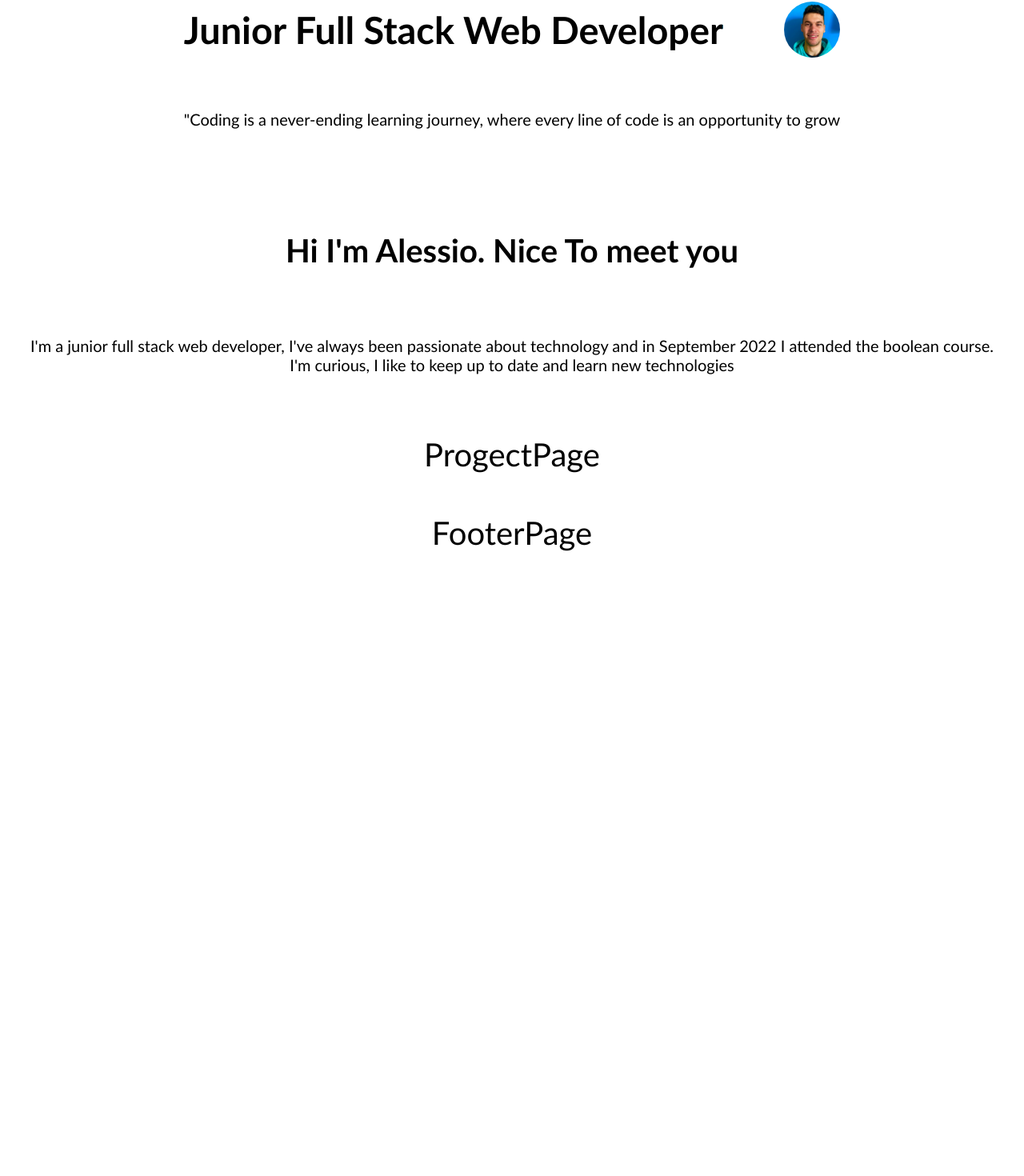
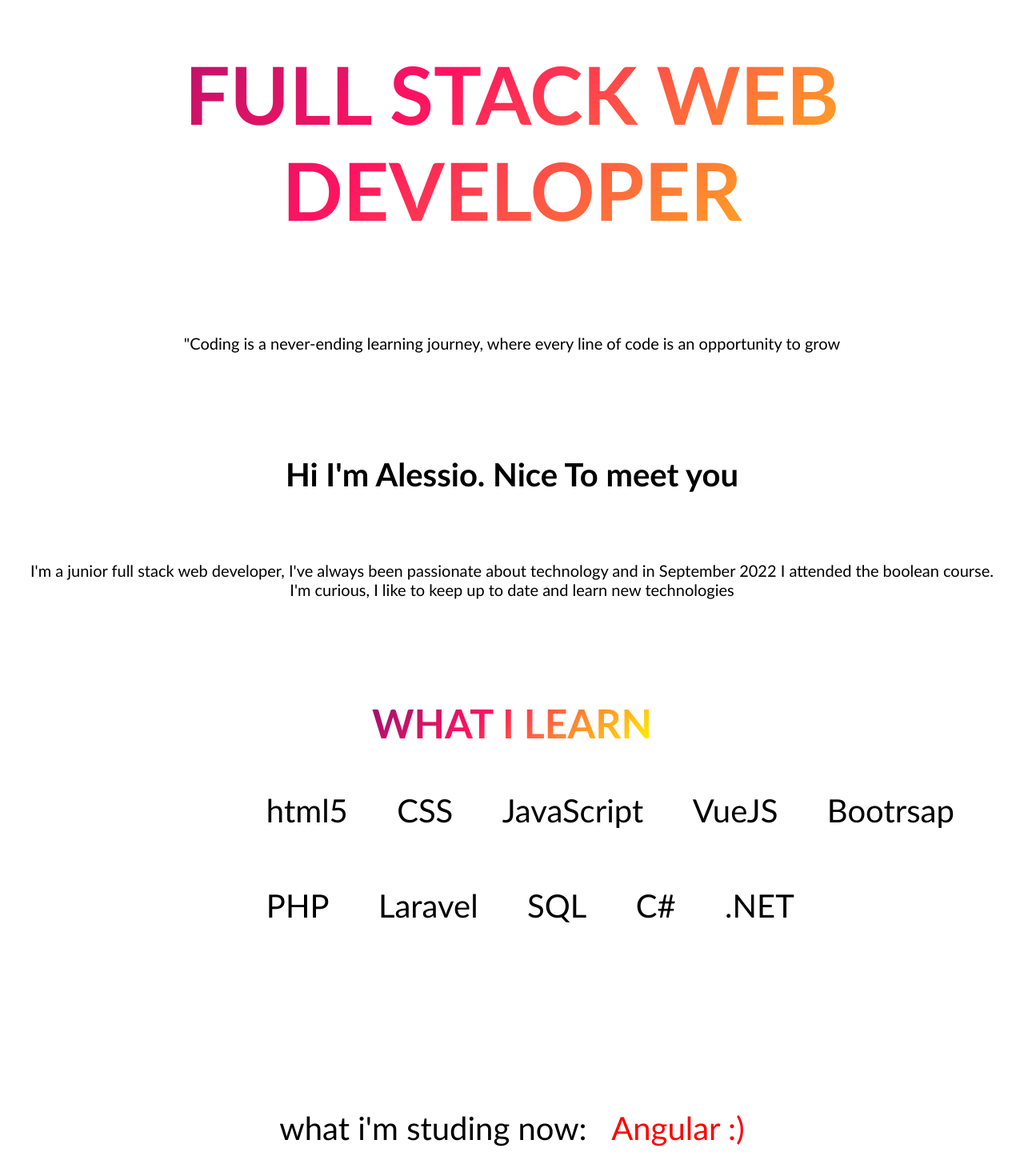
Before and after one commit to AleAlle62/progetti, a Vue app in the folder porfolio/portfolio/: page / in a window 1280 px wide. Shown: the part 51-1521 px from the top of the page at 80% size. Before the commit the page ends 800 px from the top, so only its background shows below. Built offline with nearby package versions, Linux system fonts and the light colour scheme.

Commit message:
da mettere online

```diff
--- a/porfolio/portfolio/src/components/FooterPage.vue
+++ b/porfolio/portfolio/src/components/FooterPage.vue
@@ -1,6 +1,5 @@
 <template>
     <div>
-        FooterPage
     </div>
 </template>
 
--- a/porfolio/portfolio/src/components/HeaderPage.vue
+++ b/porfolio/portfolio/src/components/HeaderPage.vue
@@ -3,8 +3,15 @@
     <!-- titolo e immagine -->
     <div class="main-header">
       <div class="navbar">
-        <h3>Junior Full Stack Web Developer</h3>
-        <img src="../assets/profilo.jpeg" alt="">
+        <!-- neon  -->
+        <div class="container">
+          <div class="row">
+            <div class="col-md-12 text-center">
+              <h3 class="animate-charcter">Full Stack Web Developer</h3>
+            </div>
+          </div>
+        </div>
+        <!-- <h3>Junior Full Stack Web Developer</h3> -->
       </div>
       <p>"Coding is a never-ending learning journey, where every line of code is an opportunity to grow</p>
     </div>
@@ -24,53 +31,41 @@
 .navbar {
   display: flex;
   align-items: center;
-  justify-content: space-between;
+  text-align: center;
+  justify-content: center;
 }
-
-/* TITOLO JUNIOR  */
-h3 {
-  background-image: linear-gradient(
-    to right,
-    #54b3d6,
-    #54b3d6 50%,
-    #000 50%
-  );
-  background-size: 200% 100%;
-  background-position: -100%;
-  display: inline-block;
-  padding: 5px 0;
-  position: relative;
-  -webkit-background-clip: text;
-  -webkit-text-fill-color: transparent;
-  transition: all 0.3s ease-in-out;
-}
-h3:before {
-  content: '';
-  background: #54b3d6;
-  display: block;
-  position: absolute;
-  bottom: -3px;
-  left: 0;
-  width: 0;
-  height: 3px;
-  transition: all 0.3s ease-in-out;
-}
-h3:hover {
-  background-position: 0;
-  scale: 1.1;
-}
-h3:hover::before {
-  width:100%;
-}
-/* FINE TITOLO */
 
 p {
   font-size: 50%;
   text-align: center;
 }
 
-img {
-  border-radius: 70%;
-  height: 70px;
+.animate-charcter
+{
+   text-transform: uppercase;
+  background-image: linear-gradient(
+    -225deg,
+    #231557 0%,
+    #44107a 29%,
+    #ff1361 67%,
+    #fff800 100%
+  );
+  background-size: auto auto;
+  background-clip: border-box;
+  background-size: 200% auto;
+  color: #fff;
+  background-clip: text;
+  text-fill-color: transparent;
+  -webkit-background-clip: text;
+  -webkit-text-fill-color: transparent;
+  animation: textclip 2s linear infinite;
+  display: inline-block;
+      font-size: 100px;
+}
+
+@keyframes textclip {
+  to {
+    background-position: 200% center;
+  }
 }
 </style>
--- a/porfolio/portfolio/src/components/MainContainer.vue
+++ b/porfolio/portfolio/src/components/MainContainer.vue
@@ -33,8 +33,8 @@
 h4 {
     background-image: linear-gradient(
     to right,
-    #54b3d6,
-    #54b3d6 50%,
+    #ff1361,
+    #ff1361 50%,
     #000 50%
     );
     background-size: 200% 100%;
@@ -48,7 +48,7 @@
 }
 h4:before {
     content: '';
-    background: #54b3d6;
+    background: #ff1361;
     display: block;
     position: absolute;
     bottom: -3px;
--- a/porfolio/portfolio/src/components/ProjectPage.vue
+++ b/porfolio/portfolio/src/components/ProjectPage.vue
@@ -1,6 +1,31 @@
 <template>
     <div>
-        ProgectPage
+        <div class="container">
+            <div class="row">
+                <div class="col-md-12 text-center">
+                <h3 class="animate-charcter">What I learn</h3>
+                </div>
+            </div>
+        </div>
+        <div class="box-card">
+            <div class="ciao">html5</div>
+            <div class="ciao">CSS</div>
+            <div class="ciao">JavaScript</div>
+            <div class="ciao">VueJS</div>
+            <div class="ciao">Bootrsap</div>
+        </div>
+        <div class="backend">
+            <div class="ciao">PHP</div>
+            <div class="ciao">Laravel</div>
+            <div class="ciao">SQL</div>
+            <div class="ciao">C#</div>
+            <div class="ciao">.NET</div>
+        </div>
+
+        <div class="now">
+            <p>what i'm studing now:</p>
+            <p class="ang">Angular :)</p>
+        </div>
     </div>
 </template>
 
@@ -13,4 +38,162 @@
 
 <style scoped>
 
+.now {
+    margin-top: 30%;
+    display: flex;
+    justify-content: center;
+    gap: 5%;
+}
+
+.ang {
+    animation: rainbow 5s infinite;
+}
+
+.ang:hover {
+    scale: 1.1;
+    transition: 1.3s;
+}
+@keyframes rainbow {
+    0% { color: red; }
+    14% { color: orange; }
+    28% { color: yellow; }
+    42% { color: green; }
+    57% { color: blue; }
+    71% { color: indigo; }
+    85% { color: violet; }
+    100% { color: red; }
+}
+
+
+
+.backend {
+    margin-top: 10%;
+    display: flex;
+    justify-content: space-between;
+    gap: 10%;
+}
+.container {
+    display: flex;
+    justify-content: center;
+}
+
+
+
+.animate-charcter
+{
+    text-transform: uppercase;
+    background-image: linear-gradient(
+        -225deg,
+        #231557 0%,
+        #44107a 29%,
+        #ff1361 67%,
+        #fff800 100%
+    );
+    background-size: auto auto;
+    background-clip: border-box;
+    background-size: 200% auto;
+    color: #fff;
+    background-clip: text;
+    text-fill-color: transparent;
+    -webkit-background-clip: text;
+    -webkit-text-fill-color: transparent;
+    animation: textclip 2s linear infinite;
+    display: inline-block;
+        font-size: 50px;
+}
+
+@keyframes textclip {
+    to {
+        background-position: 200% center;
+    }
+}
+
+.animate-charcter:hover {
+    scale: 1.2;
+    transition: 1s;
+}
+
+
+/* card  */
+
+.box-card {
+    display: flex;
+    align-items: center;
+    justify-content: space-around;
+    gap: 10%;
+}
+
+.card {
+  background-image: linear-gradient(
+    to right,
+    #54b3d6,
+    #54b3d6 50%,
+    #000 50%
+  );
+  background-size: 200% 100%;
+  background-position: -100%;
+  display: inline-block;
+  padding: 5px 0;
+  position: relative;
+  -webkit-background-clip: text;
+  -webkit-text-fill-color: transparent;
+  transition: all 0.3s ease-in-out;
+}
+.card:before {
+  content: '';
+  background: #54b3d6;
+  display: block;
+  position: absolute;
+  bottom: -3px;
+  left: 0;
+  width: 0;
+  height: 3px;
+  transition: all 0.3s ease-in-out;
+}
+.card:hover {
+  background-position: 0;
+  scale: 1.1;
+}
+.card:hover::before {
+  width:100%;
+}
+
+
+
+.ciao {
+    background-image: linear-gradient(
+    to right,
+    #ff1361,
+    #ff1361 50%,
+    #000 50%
+    );
+    background-size: 200% 100%;
+    background-position: -100%;
+    display: inline-block;
+    padding: 5px 0;
+    position: relative;
+    -webkit-background-clip: text;
+    -webkit-text-fill-color: transparent;
+    transition: all 0.3s ease-in-out;
+}
+.ciao:before {
+    content: '';
+    background: #ff1361;
+    display: block;
+    position: absolute;
+    bottom: -3px;
+    left: 0;
+    width: 0;
+    height: 3px;
+    transition: all 0.3s ease-in-out;
+}
+.ciao:hover {
+    background-position: 0;
+    scale: 1.1;
+}
+.ciao:hover::before {
+        width:100%;
+}
+
+
 </style>
```
